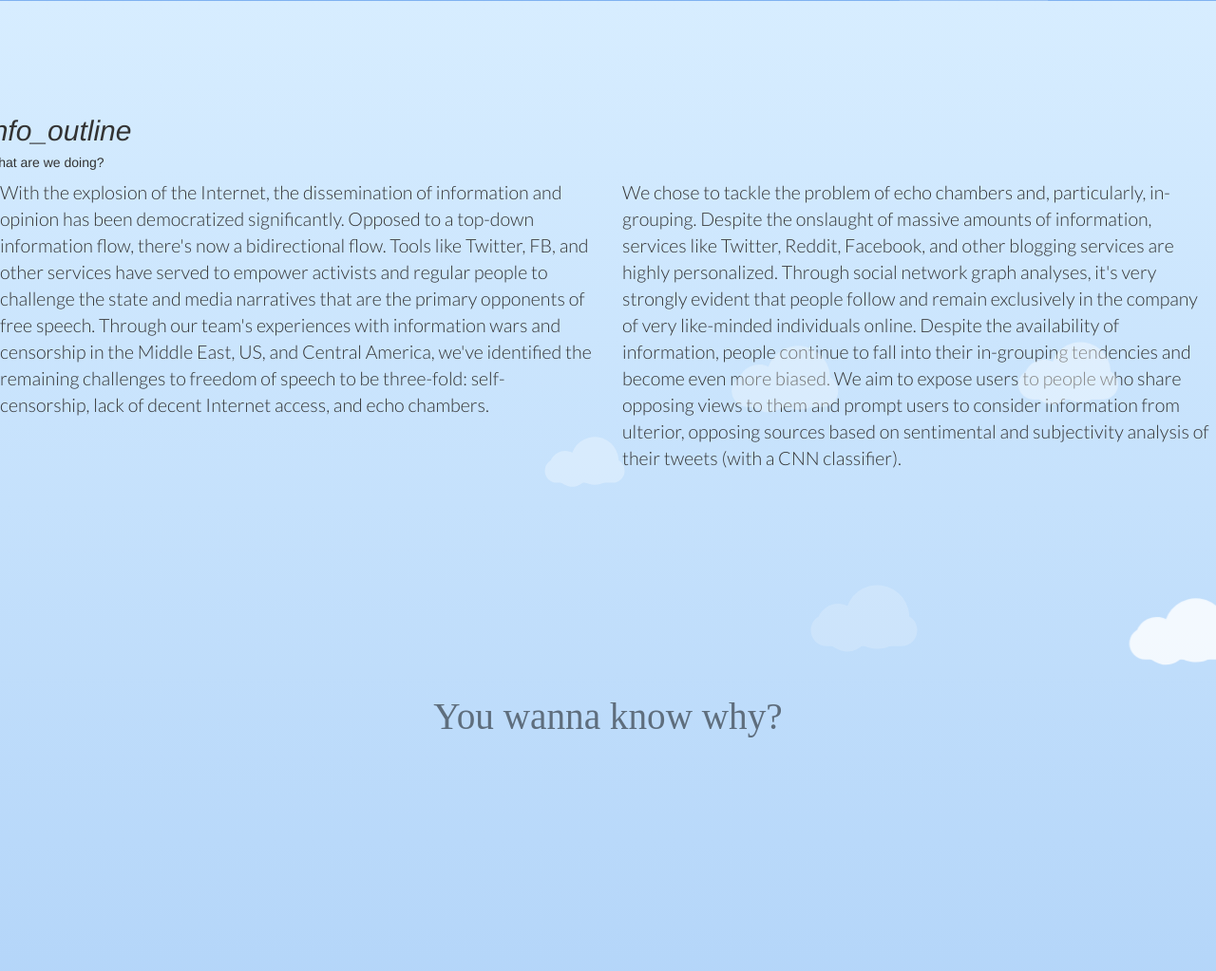
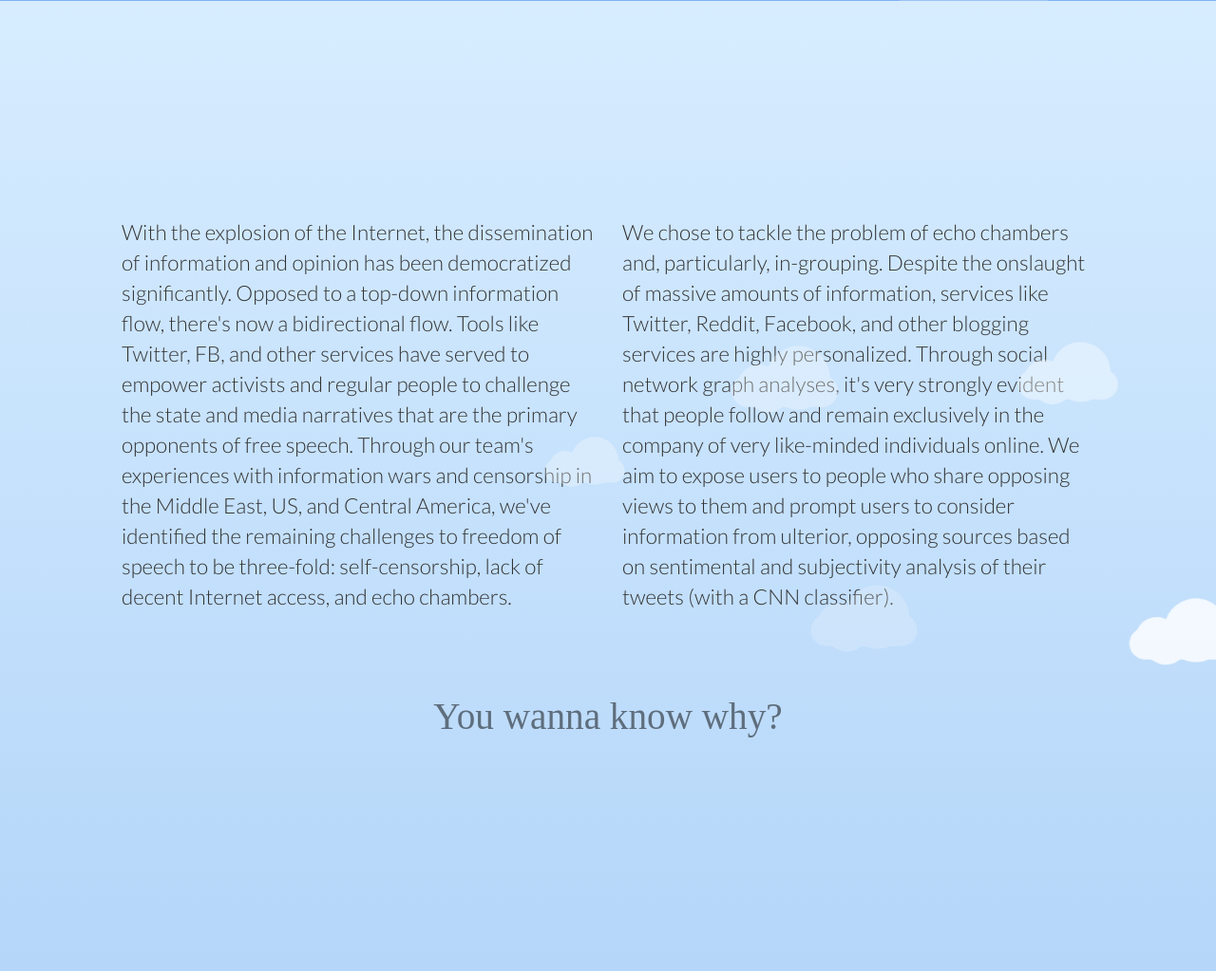
Before and after one commit to AHAAAAAAA/HackCU2016, a Flask app: template templates/graph.html in a window 1280 px wide. Shown: the part 919-1942 px from the top of the page at 95% size. Run offline with Flask 2, Linux system fonts and the light colour scheme; the template is opened without the code that fills it, so the values that code supplies are empty; parts of the project's set-up code (start-up, migrations or seed data) failed here and were passed over; some libraries are stand-ins or nearby versions.

Commit message:
Text and image position changes

```diff
--- a/static/css/dalvonic-style.css
+++ b/static/css/dalvonic-style.css
@@ -22,18 +22,26 @@ h1{
     width: 80%;
     height: 100%;
 }
-a:link{
+a:link,a:hover{
   color:black;
+  text-decoration: none;
+}
+a:visited{
+  color:green;
 }
 
 .box{
   margin: 10px 10px;
   display: inline-block;
-  background-color:rgba(255,255,255, .8)
+  background-color:rgba(255,255,255, .5)
 }
 
 .box:hover{
-  background-color:rgba(255,255,255, .8)
+  background-color:rgba(255,255,255, .8 )
+}
+
+.move{
+  padding: 10%;
 }
 
 .top-buffer {
@@ -43,9 +51,9 @@ a:link{
   margin-top:40px;
 }
 
-.contain-buffer{
-  margin-top: 30px;
-  position: relative;
+.container{
+  padding-top: 15px;
+  width:60%;
 }
 
 .paragraph{
@@ -59,7 +67,7 @@ a:link{
 p{
  font-family: 'Lato', sans-serif;
   font-weight: 300;
-  font-size: .7em;
+  font-size: .8em;
   text-align: vertical;
 
 }
--- a/templates/dalvonic-home.html
+++ b/templates/dalvonic-home.html
@@ -41,8 +41,10 @@
 			<h1 class="move" style="display:none">Dalvonic</h1>
 			<img class= "col-s12 img-responsive center-block" src="../static/img/header.png" alt="header">
 		</header>
+
+
 		<div id="wrapper">
-			<div class="container center box-buffer">
+			<div class="box-buffer center box-buffer">
 
 			</div>
 
@@ -53,9 +55,9 @@
         	var tmp = data[i].replace('#','');
         	$('.container').append("<a href='graph?q="+tmp +"'><div class='box col'><span><p id="+ i +"></p></span></div></a>")
         	$('#'+i).append("<a href='graph?q="+tmp+"'>"+data[i]+"</a>");
+        	$('head').append('<style type="text/css">body{background:#000;color:#fff}a,a:visited{text-decoration:none;}</style>');
         }
     	</script>
-
 
 </div>
 </body>
--- a/templates/graph.html
+++ b/templates/graph.html
@@ -15,6 +15,7 @@
 	<script src="../static/js/dalvonic-interactive.js"></script>
 	<link href ="../static/css/clouds.css" rel= "stylesheet">
 	<link href="../static/css/parallax.css" rel="stylesheet">
+	<link href="../static/css/parallax-stars.css" rel="stylesheet">
 	<link href='http://fonts.googleapis.com/css?family=Lato:300,400,700' rel='stylesheet' type='text/css'>
 </head>
 
@@ -43,21 +44,14 @@
 
 			<div id="group2" class="parallax__group">
 				<div class="parallax__layer parallax__layer--base">
-				<div container>
-				<div class="row">
-						<div class="col s12 m12 l12">
-							<div class="icon-block">
-								<h2 class="center black-text"><i class="material-icons">info_outline</i></h2>
-								<h5 class="center">What are we doing?</h5>
-							</div>
+					<div container>
+
+						<div class="row move">
+							<p class="col-lg-6 col-md-6 col-sm-6"> With the explosion of the Internet, the dissemination of information and opinion has been democratized significantly. Opposed to a top-down information flow, there's now a bidirectional flow. Tools like Twitter, FB, and other services have served to empower activists and regular people to challenge the state and media narratives that are the primary opponents of free speech. Through our team's experiences with information wars and censorship in the Middle East, US, and Central America, we've identified the remaining challenges to freedom of speech to be three-fold: self-censorship, lack of decent Internet access, and echo chambers.</p>
+
+							<p class=" col-lg-6 col-md-6 col-sm-6"> We chose to tackle the problem of echo chambers and, particularly, in-grouping. Despite the onslaught of massive amounts of information, services like Twitter, Reddit, Facebook,  and other blogging services are highly personalized. Through social network graph analyses, it's very strongly evident that people follow and remain exclusively in the company of very like-minded individuals online. We aim to expose users to people who share opposing views to them and prompt users to consider information from ulterior, opposing sources based on sentimental and subjectivity analysis of their tweets (with a CNN classifier).</p>
 						</div>
 					</div>
-				<div class="row">
-					<p class="col-lg-6 col-md-6 col-sm-6"> With the explosion of the Internet, the dissemination of information and opinion has been democratized significantly. Opposed to a top-down information flow, there's now a bidirectional flow. Tools like Twitter, FB, and other services have served to empower activists and regular people to challenge the state and media narratives that are the primary opponents of free speech. Through our team's experiences with information wars and censorship in the Middle East, US, and Central America, we've identified the remaining challenges to freedom of speech to be three-fold: self-censorship, lack of decent Internet access, and echo chambers.</p>
-
-					<p class=" col-lg-6 col-md-6 col-sm-6"> We chose to tackle the problem of echo chambers and, particularly, in-grouping. Despite the onslaught of massive amounts of information, services like Twitter, Reddit, Facebook,  and other blogging services are highly personalized. Through social network graph analyses, it's very strongly evident that people follow and remain exclusively in the company of very like-minded individuals online. Despite the availability of information, people continue to fall into their in-grouping tendencies and become even more biased. We aim to expose users to people who share opposing views to them and prompt users to consider information from ulterior, opposing sources based on sentimental and subjectivity analysis of their tweets (with a CNN classifier).</p>
-				</div>
-				</div>
 				</div>
 
 				<div class="parallax__layer  parallax__layer--fore">
@@ -76,7 +70,16 @@
 
 		<div id="group3" class="parallax__group">
 			<div class="parallax__layer parallax__layer--fore">
-
+				<div id='stars'></div>
+				<div id='stars2'></div>
+				<div id='stars3'></div>
+				<div id='title'>
+					<span>
+					</span>
+					<br>
+					<span>
+					</span>
+				</div>
 			</div>
 			<div class="parallax__layer parallax__layer--back"></div>
 			<div class="parallax__layer parallax__layer--base"></div>
@@ -102,8 +105,8 @@
 	</div>
 </div>
 <script>
-var data = '{{ data | tojson }}';
-console.log(data)
+	var data = '{{ data | tojson }}';
+	console.log(data)
 </script>
 
 </body>
@@ -115,16 +118,7 @@ console.log(data)
 
 
 
-<div id='stars'></div>
-<div id='stars2'></div>
-<div id='stars3'></div>
-<div id='title'>
-  <span>
-  </span>
-  <br>
-  <span>
-  </span>
-</div>
+
 
 
 
```
